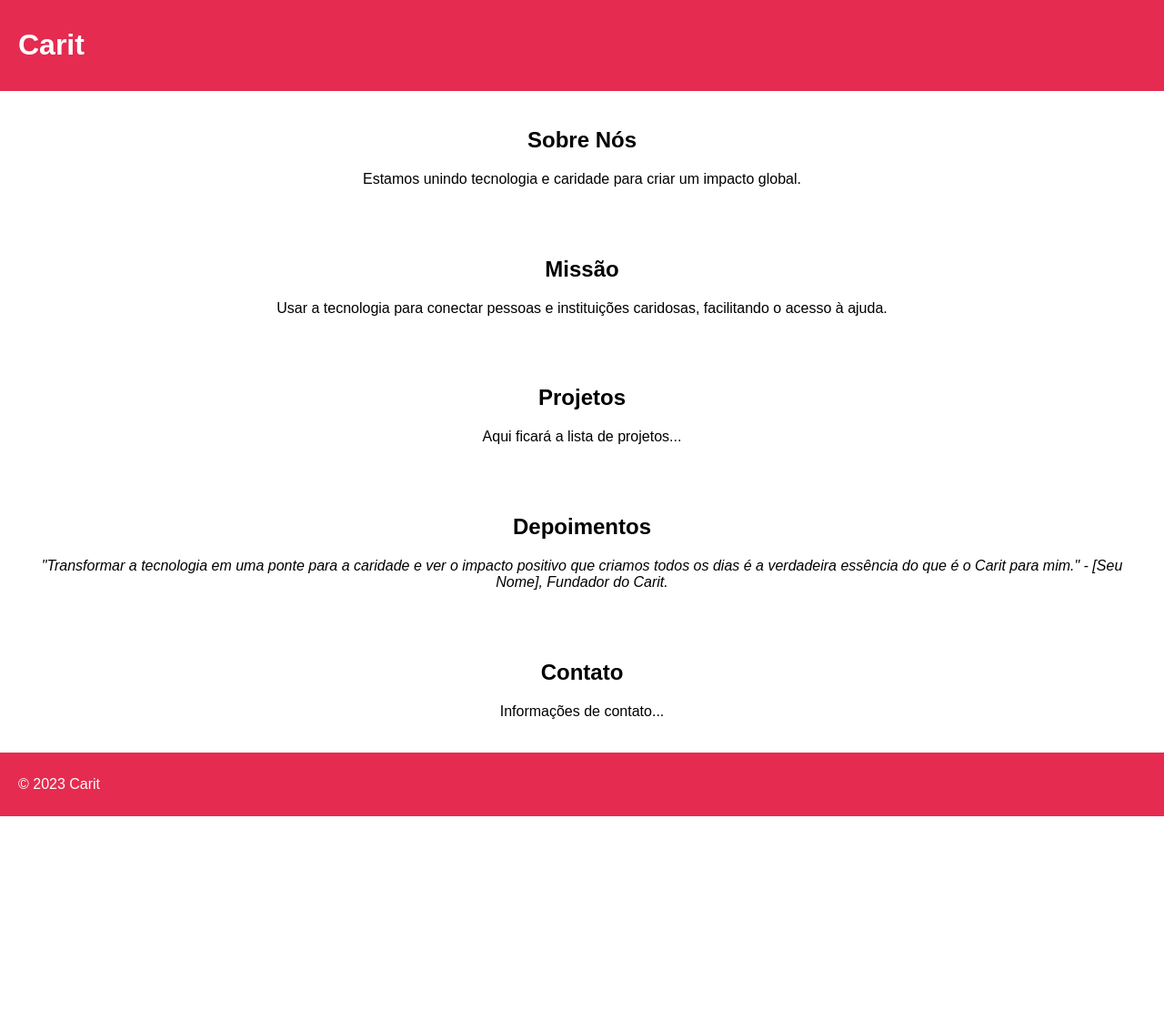
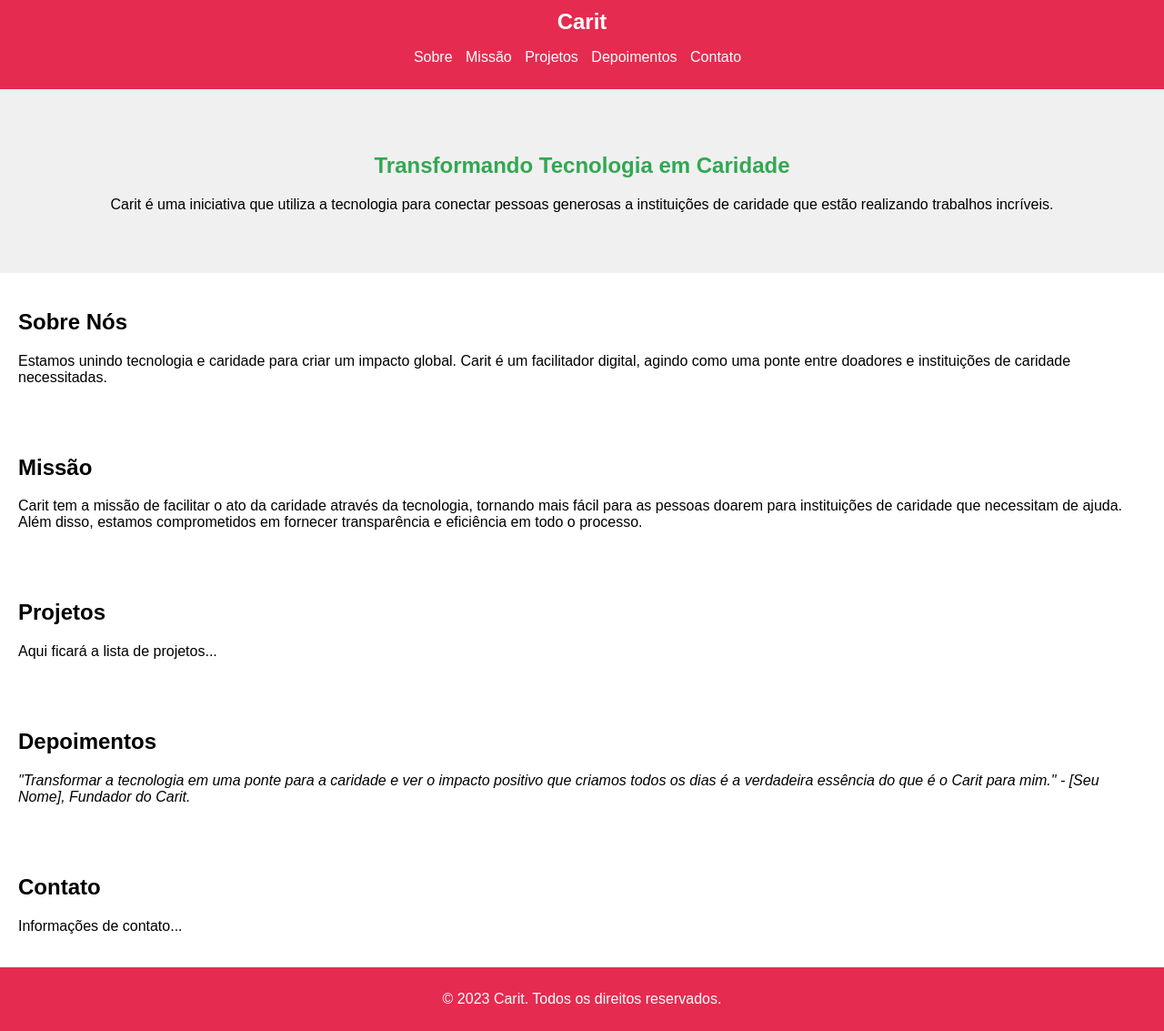
Before and after one commit to cesarmartin/carit-site, a plain HTML site: page docs/index.html in a window 1280 px wide. Shown: the whole page at 91% size. Before the commit the page ends 897 px from the top, so only its background shows below. Drawn offline with Linux system fonts and the light colour scheme.

Commit message:
Update index.html

```diff
--- a/docs/index.html
+++ b/docs/index.html
@@ -1,6 +1,8 @@
 <!DOCTYPE html>
-<html>
+<html lang="pt-br">
 <head>
+    <meta charset="UTF-8">
+    <meta name="viewport" content="width=device-width, initial-scale=1.0">
     <title>Carit - Transformando Tecnologia em Caridade</title>
     <style>
         body {
@@ -13,10 +15,30 @@
             background-color: #E52B50;
             color: #fff;
             padding: 10px 20px;
+            text-align: center;
+        }
+        .navbar h1 {
+            margin: 0;
+        }
+        .navbar ul {
+            list-style-type: none;
+            padding: 0;
+        }
+        .navbar ul li {
+            display: inline;
+            margin-right: 10px;
+        }
+        .navbar ul li a {
+            color: #fff;
+            text-decoration: none;
+        }
+        .header {
+            background-color: #f0f0f0;
+            padding: 50px 20px;
+            text-align: center;
         }
         .section {
             padding: 20px;
-            text-align: center;
         }
         .testimonial {
             font-style: italic;
@@ -24,34 +46,51 @@
         .highlight {
             color: #32a852;
         }
+        .footer {
+            background-color: #E52B50;
+            color: #fff;
+            text-align: center;
+            padding: 10px 20px;
+        }
     </style>
 </head>
 <body>
-    <div class="navbar">
+    <nav class="navbar">
         <h1>Carit</h1>
+        <ul>
+            <li><a href="#sobre">Sobre</a></li>
+            <li><a href="#missao">Missão</a></li>
+            <li><a href="#projetos">Projetos</a></li>
+            <li><a href="#depoimentos">Depoimentos</a></li>
+            <li><a href="#contato">Contato</a></li>
+        </ul>
+    </nav>
+    <header class="header">
+        <h2 class="highlight">Transformando Tecnologia em Caridade</h2>
+        <p>Carit é uma iniciativa que utiliza a tecnologia para conectar pessoas generosas a instituições de caridade que estão realizando trabalhos incríveis.</p>
+    </header>
+    <div id="sobre" class="section">
+        <h2>Sobre Nós</h2>
+        <p>Estamos unindo tecnologia e caridade para criar um impacto global. Carit é um facilitador digital, agindo como uma ponte entre doadores e instituições de caridade necessitadas.</p>
     </div>
-    <div class="section">
-        <h2>Sobre Nós</h2>
-        <p>Estamos unindo tecnologia e caridade para criar um impacto global.</p>
+    <div id="missao" class="section">
+        <h2>Missão</h2>
+        <p>Carit tem a missão de facilitar o ato da caridade através da tecnologia, tornando mais fácil para as pessoas doarem para instituições de caridade que necessitam de ajuda. Além disso, estamos comprometidos em fornecer transparência e eficiência em todo o processo.</p>
     </div>
-    <div class="section">
-        <h2>Missão</h2>
-        <p>Usar a tecnologia para conectar pessoas e instituições caridosas, facilitando o acesso à ajuda.</p>
-    </div>
-    <div class="section">
+    <div id="projetos" class="section">
         <h2>Projetos</h2>
         <p>Aqui ficará a lista de projetos...</p>
     </div>
-    <div class="section">
+    <div id="depoimentos" class="section">
         <h2>Depoimentos</h2>
         <p class="testimonial">"Transformar a tecnologia em uma ponte para a caridade e ver o impacto positivo que criamos todos os dias é a verdadeira essência do que é o Carit para mim." - [Seu Nome], Fundador do Carit.</p>
     </div>
-    <div class="section">
+    <div id="contato" class="section">
         <h2>Contato</h2>
         <p>Informações de contato...</p>
     </div>
-    <div class="navbar">
-        <p>© 2023 Carit</p>
-    </div>
+    <footer class="footer">
+        <p>© 2023 Carit. Todos os direitos reservados.</p>
+    </footer>
 </body>
 </html>
```
